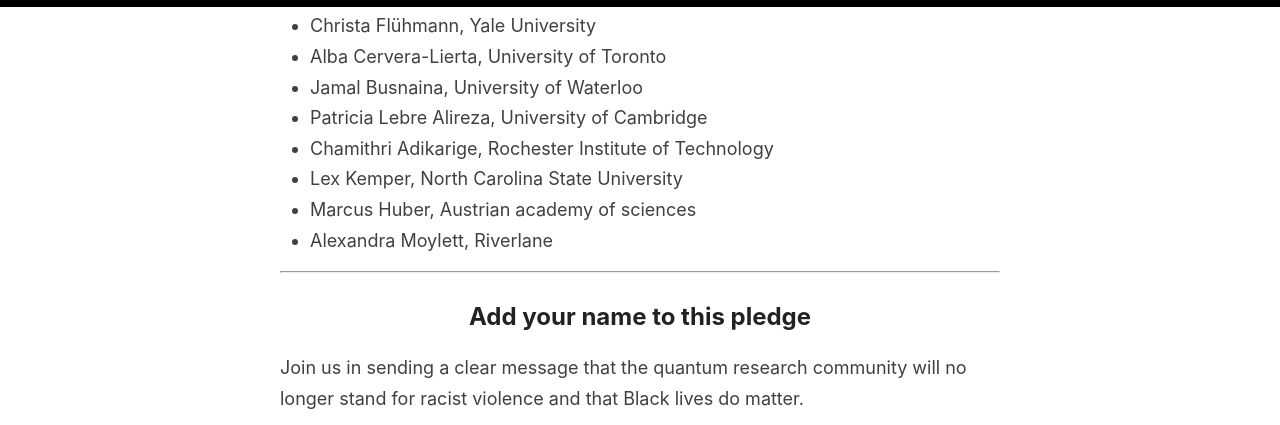
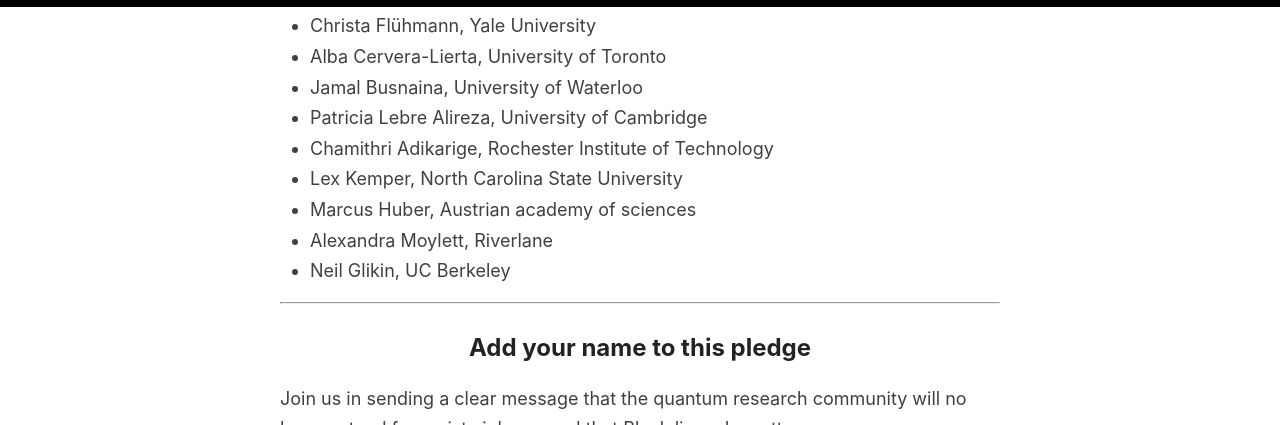
Before and after one commit to quantumforblacklives/quantumforblacklives.github.io, a Jekyll site: the page built from index.html, in a window 1280 px wide and 900 px high, scrolled down 4440 px, cut to the strip 0-425 px from the top of the window. Built offline with Jekyll 4.4.1, drawn with Linux system fonts in a browser that asks for light colours; the list of posts is cut into pages by our own code.

Commit message:
Add signature from Neil Glikin.

```diff
--- a/_includes/signatories.md
+++ b/_includes/signatories.md
@@ -47,3 +47,4 @@
 - Lex Kemper, North Carolina State University
 - Marcus Huber, Austrian academy of sciences
 - Alexandra Moylett, Riverlane
+- Neil Glikin, UC Berkeley
```
